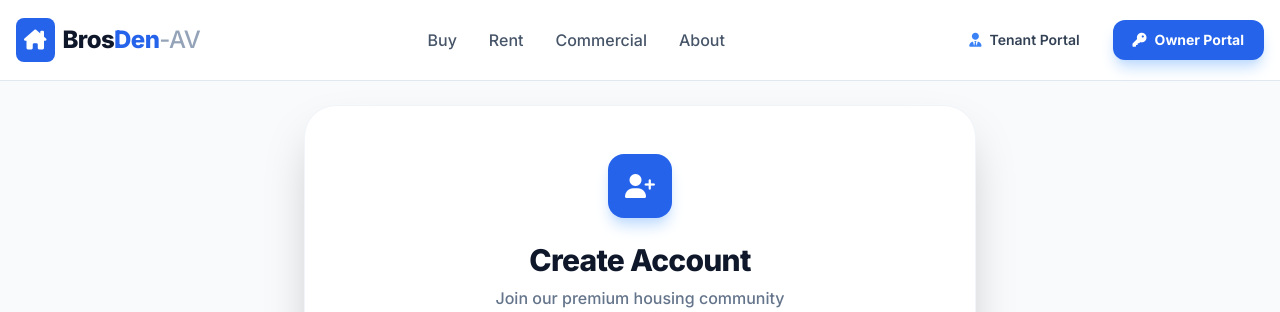
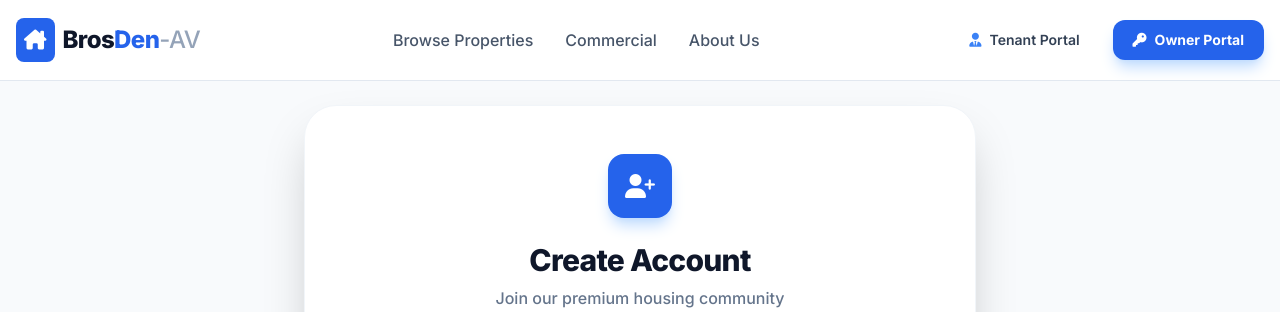
Before and after one commit to ArionGD/BROSDEN, a Django app: page /accounts/register/ in a window 1280 px wide. Shown: the top 312 px of the page. Run offline with Django 5.2, Linux system fonts and the light colour scheme; some libraries are stand-ins or nearby versions.

Commit message:
Link Browse Properties and Analytics Dashboards in header

```diff
--- a/core/templates/navigation/header.html
+++ b/core/templates/navigation/header.html
@@ -12,10 +12,10 @@
 
         <!-- Navigation Links -->
         <nav class="hidden md:flex items-center space-x-8">
-            <a href="#" class="text-slate-600 hover:text-blue-600 font-medium transition-colors">Buy</a>
-            <a href="#" class="text-slate-600 hover:text-blue-600 font-medium transition-colors">Rent</a>
+            <a href="{% url 'property:browse' %}"
+                class="text-slate-600 hover:text-blue-600 font-medium transition-colors">Browse Properties</a>
             <a href="#" class="text-slate-600 hover:text-blue-600 font-medium transition-colors">Commercial</a>
-            <a href="#" class="text-slate-600 hover:text-blue-600 font-medium transition-colors">About</a>
+            <a href="#" class="text-slate-600 hover:text-blue-600 font-medium transition-colors">About Us</a>
         </nav>
 
         <!-- Portal Actions -->
@@ -27,10 +27,10 @@
                     <span class="text-sm font-bold text-slate-900">{{ user.username }}</span>
                 </div>
                 {% if user.role == 'TENANT' %}
-                <a href="{% url 'tenant:dashboard' %}"
+                <a href="{% url 'analytics:tenant_dashboard' %}"
                     class="bg-blue-50 text-blue-600 px-4 py-2 rounded-lg font-bold text-sm">My Dashboard</a>
                 {% elif user.role == 'OWNER' %}
-                <a href="{% url 'owner:dashboard' %}"
+                <a href="{% url 'analytics:owner_dashboard' %}"
                     class="bg-slate-900 text-white px-4 py-2 rounded-lg font-bold text-sm">My Dashboard</a>
                 {% else %}
                 <a href="/admin/" class="bg-red-50 text-red-600 px-4 py-2 rounded-lg font-bold text-sm">Admin Panel</a>
```
